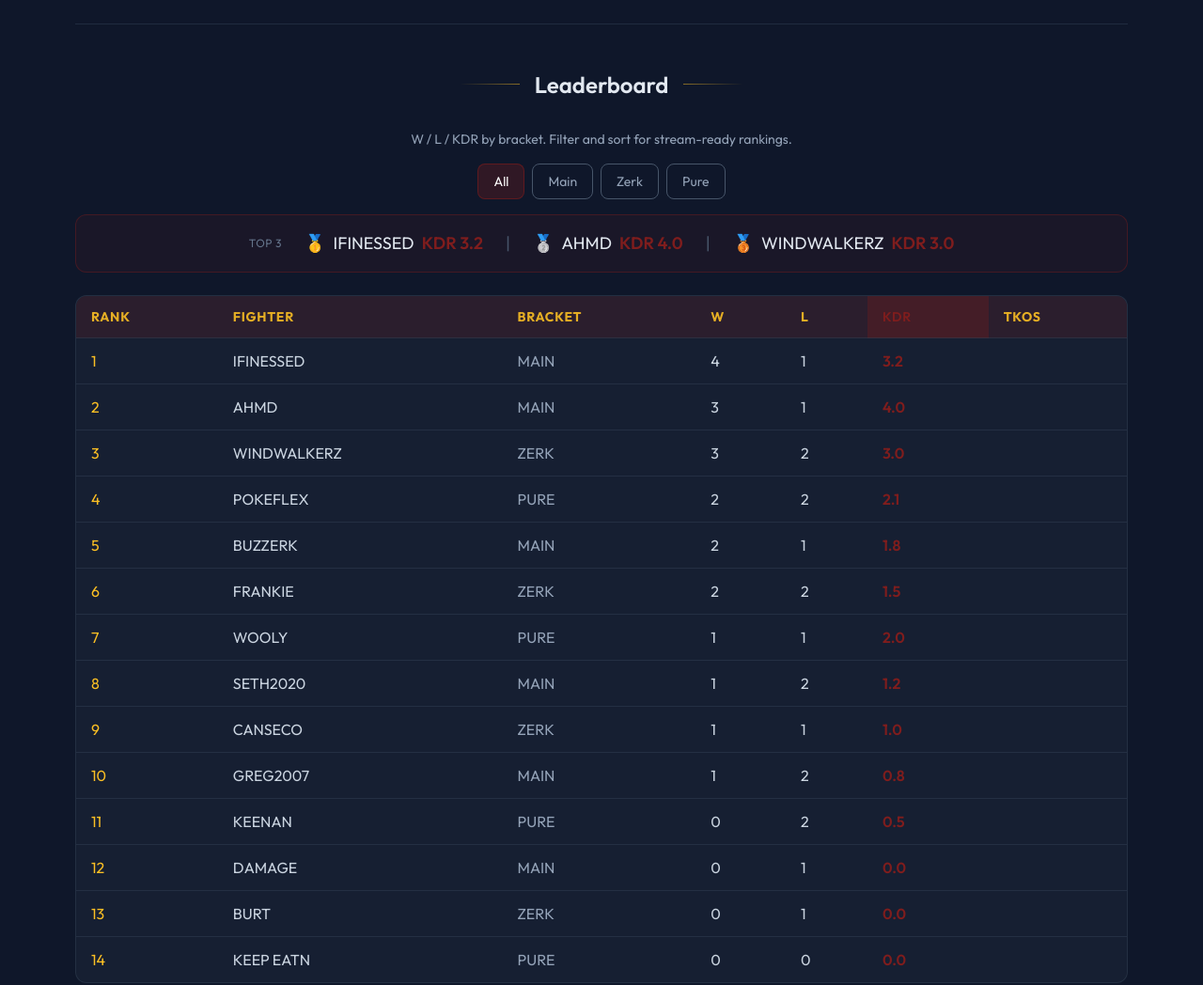
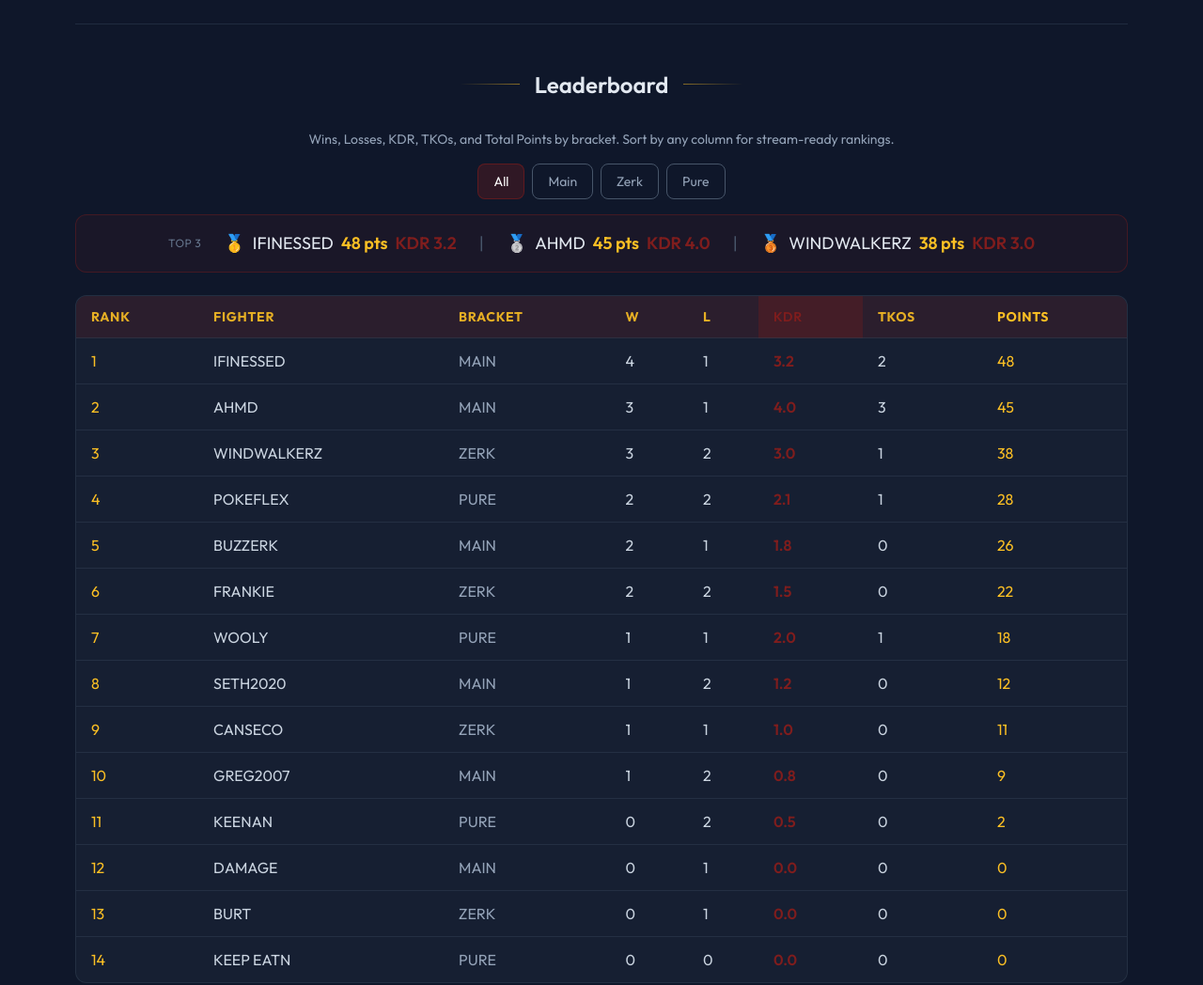
Before and after one commit to PersistenceOS/nhfc-pages-test, a plain HTML site: page index.html in a window 1280 px wide. Shown: the part 2040-3088 px from the top of the page at 94% size. Drawn offline with nearby package versions, Linux system fonts and the light colour scheme.

Commit message:
Leaderboard: add Total Points column and sort; FAQ: point system and rankings by points or performance
Made-with: Cursor

```diff
--- a/index.html
+++ b/index.html
@@ -259,7 +259,7 @@
       <div class="section-head">
         <h2 class="text-xl sm:text-2xl font-semibold text-slate-200">Leaderboard</h2>
       </div>
-      <p class="text-slate-400 text-sm mb-4 max-w-2xl mx-auto text-center">W / L / KDR by bracket. Filter and sort for stream-ready rankings.</p>
+      <p class="text-slate-400 text-sm mb-4 max-w-2xl mx-auto text-center">Wins, Losses, KDR, TKOs, and Total Points by bracket. Sort by any column for stream-ready rankings.</p>
       <div id="leaderboard-filters" class="flex flex-wrap justify-center gap-2 mb-4">
         <button type="button" class="leaderboard-filter px-4 py-2 rounded-lg text-sm font-medium border transition-colors bg-blood/30 border-blood/60 text-white" data-bracket="">All</button>
         <button type="button" class="leaderboard-filter px-4 py-2 rounded-lg text-sm font-medium border border-slate-600 text-slate-400 hover:border-accent/50 hover:text-accent" data-bracket="MAIN">Main</button>
@@ -278,6 +278,7 @@
               <th class="px-3 sm:px-4 py-3 cursor-pointer hover:bg-blood/30" data-sort="losses">L</th>
               <th class="px-3 sm:px-4 py-3 cursor-pointer hover:bg-blood/30 bg-blood/30 text-blood font-semibold" data-sort="kdr">KDR</th>
               <th class="px-3 sm:px-4 py-3 cursor-pointer hover:bg-blood/30" data-sort="tkos">TKOs</th>
+              <th class="px-3 sm:px-4 py-3 cursor-pointer hover:bg-blood/30 text-accent" data-sort="points">Points</th>
             </tr>
           </thead>
           <tbody id="leaderboard-body" class="text-slate-300"></tbody>
@@ -293,15 +294,16 @@
 
       <div class="max-w-3xl mx-auto space-y-10">
         <div class="rounded-xl border border-slate-700/50 bg-surfaceLight/50 p-6">
-          <h3 class="text-blood font-semibold text-lg mb-3">How rankings work (no points)</h3>
-          <p class="text-slate-300 text-sm mb-4">NHFC does not use a points system. Fighters are ranked by raw stats:</p>
+          <h3 class="text-blood font-semibold text-lg mb-3">Point system & rankings</h3>
+          <p class="text-slate-300 text-sm mb-4">The leaderboard tracks performance and <strong class="text-accent">Total Points</strong>. Rankings can be based on points or on performance stats:</p>
           <ul class="text-slate-400 text-sm space-y-2 list-disc list-inside">
+            <li><strong class="text-slate-300">Total Points</strong> — Combined score from wins, performance, and events (used for overall rank).</li>
             <li><strong class="text-slate-300">W</strong> — Tournament wins (matches won).</li>
             <li><strong class="text-slate-300">L</strong> — Losses (matches lost).</li>
             <li><strong class="text-blood font-medium">KDR</strong> — Kill/Death ratio (kills ÷ deaths). Higher is better.</li>
-            <li><strong class="text-slate-300">TKOs</strong> — Technical knockouts (if tracked).</li>
+            <li><strong class="text-slate-300">TKOs</strong> — Technical knockouts.</li>
           </ul>
-          <p class="text-slate-400 text-sm mt-3">Use the leaderboard filters (All, Main, Zerk, Pure) to see rankings by bracket. Click column headers to sort by W, L, or KDR.</p>
+          <p class="text-slate-400 text-sm mt-3">Use the leaderboard filters (All, Main, Zerk, Pure) to see rankings by bracket. Click column headers to sort by Points, W, L, KDR, or TKOs.</p>
         </div>
 
         <div class="rounded-xl border border-slate-700/50 bg-surfaceLight/50 p-6">
@@ -618,7 +620,7 @@
 
       var leaderboardRaw = [];
       var leaderboardFilter = '';
-      var leaderboardSortKey = 'wins';
+      var leaderboardSortKey = 'points';
 
       function getFiltered() {
         if (!leaderboardFilter) return leaderboardRaw.slice();
@@ -627,7 +629,8 @@
 
       function sortEntries(list, key) {
         var arr = list.slice();
-        if (key === 'rank' || key === 'wins') arr.sort(function (a, b) { return (b.wins || 0) - (a.wins || 0); });
+        if (key === 'rank' || key === 'points') arr.sort(function (a, b) { return (b.points || 0) - (a.points || 0); });
+        else if (key === 'wins') arr.sort(function (a, b) { return (b.wins || 0) - (a.wins || 0); });
         else if (key === 'name') arr.sort(function (a, b) { return (a.name || '').localeCompare(b.name || ''); });
         else if (key === 'losses') arr.sort(function (a, b) { return (b.losses || 0) - (a.losses || 0); });
         else if (key === 'kdr') arr.sort(function (a, b) { return (parseFloat(b.kdr) || 0) - (parseFloat(a.kdr) || 0); });
@@ -643,6 +646,7 @@
           tbody.innerHTML = sorted.length ? sorted.map(function (e, i) {
             var bracket = (e.bracket || '').toUpperCase() || '—';
             var kdrVal = e.kdr != null && e.kdr !== '' ? escapeHtml(String(e.kdr)) : '—';
+            var pts = e.points != null ? e.points : '';
             return '<tr class="border-t border-slate-700/50 hover:bg-slate-700/20">' +
               '<td class="px-3 sm:px-4 py-3 text-accent font-medium">' + (i + 1) + '</td>' +
               '<td class="px-3 sm:px-4 py-3 font-medium">' + escapeHtml(e.name || '') + '</td>' +
@@ -650,14 +654,15 @@
               '<td class="px-3 sm:px-4 py-3">' + escapeHtml(String(e.wins != null ? e.wins : '')) + '</td>' +
               '<td class="px-3 sm:px-4 py-3">' + escapeHtml(String(e.losses != null ? e.losses : '')) + '</td>' +
               '<td class="px-3 sm:px-4 py-3 text-blood font-semibold">' + kdrVal + '</td>' +
-              '<td class="px-3 sm:px-4 py-3">' + escapeHtml(String(e.tkos != null ? e.tkos : '')) + '</td></tr>';
-          }).join('') : '<tr><td colspan="7" class="px-4 py-8 text-center text-slate-500">No fighters in this bracket.</td></tr>';
+              '<td class="px-3 sm:px-4 py-3">' + escapeHtml(String(e.tkos != null ? e.tkos : '')) + '</td>' +
+              '<td class="px-3 sm:px-4 py-3 text-accent font-medium">' + escapeHtml(String(pts)) + '</td></tr>';
+          }).join('') : '<tr><td colspan="8" class="px-4 py-8 text-center text-slate-500">No fighters in this bracket.</td></tr>';
         }
         if (spotlight && sorted.length) {
           var top3 = sorted.slice(0, 3);
           spotlight.innerHTML = '<span class="text-slate-500 uppercase text-xs tracking-wider">Top 3</span>' + top3.map(function (e, i) {
             var medals = ['🥇', '🥈', '🥉'];
-            return '<span class="inline-flex items-center gap-2"><span class="text-accent">' + medals[i] + '</span> <span class="font-medium text-slate-200">' + escapeHtml(e.name || '') + '</span> <span class="text-blood font-semibold">KDR ' + escapeHtml(String(e.kdr != null ? e.kdr : '0')) + '</span></span>';
+            return '<span class="inline-flex items-center gap-2"><span class="text-accent">' + medals[i] + '</span> <span class="font-medium text-slate-200">' + escapeHtml(e.name || '') + '</span> <span class="text-accent font-semibold">' + (e.points != null ? e.points : '0') + ' pts</span> <span class="text-blood font-semibold">KDR ' + escapeHtml(String(e.kdr != null ? e.kdr : '0')) + '</span></span>';
           }).join('<span class="text-slate-600">|</span>');
           spotlight.style.display = 'flex';
         } else if (spotlight) {
--- a/leaderboard.json
+++ b/leaderboard.json
@@ -1,18 +1,18 @@
 {
   "entries": [
-    { "name": "IFINESSED", "bracket": "MAIN", "wins": 4, "losses": 1, "kdr": "3.2", "skill_level": 8 },
-    { "name": "AHMD", "bracket": "MAIN", "wins": 3, "losses": 1, "kdr": "4.0", "skill_level": 9 },
-    { "name": "WINDWALKERZ", "bracket": "ZERK", "wins": 3, "losses": 2, "kdr": "3.0", "skill_level": 7 },
-    { "name": "POKEFLEX", "bracket": "PURE", "wins": 2, "losses": 2, "kdr": "2.1", "skill_level": 6 },
-    { "name": "BUZZERK", "bracket": "MAIN", "wins": 2, "losses": 1, "kdr": "1.8", "skill_level": 5 },
-    { "name": "FRANKIE", "bracket": "ZERK", "wins": 2, "losses": 2, "kdr": "1.5", "skill_level": 6 },
-    { "name": "WOOLY", "bracket": "PURE", "wins": 1, "losses": 1, "kdr": "2.0", "skill_level": 5 },
-    { "name": "SETH2020", "bracket": "MAIN", "wins": 1, "losses": 2, "kdr": "1.2", "skill_level": 4 },
-    { "name": "CANSECO", "bracket": "ZERK", "wins": 1, "losses": 1, "kdr": "1.0", "skill_level": 5 },
-    { "name": "GREG2007", "bracket": "MAIN", "wins": 1, "losses": 2, "kdr": "0.8", "skill_level": 4 },
-    { "name": "KEENAN", "bracket": "PURE", "wins": 0, "losses": 2, "kdr": "0.5", "skill_level": null },
-    { "name": "DAMAGE", "bracket": "MAIN", "wins": 0, "losses": 1, "kdr": "0.0", "skill_level": 3 },
-    { "name": "BURT", "bracket": "ZERK", "wins": 0, "losses": 1, "kdr": "0.0", "skill_level": 2 },
-    { "name": "KEEP EATN", "bracket": "PURE", "wins": 0, "losses": 0, "kdr": "0.0", "skill_level": 2 }
+    { "name": "IFINESSED", "bracket": "MAIN", "wins": 4, "losses": 1, "kdr": "3.2", "tkos": 2, "points": 48, "skill_level": 8 },
+    { "name": "AHMD", "bracket": "MAIN", "wins": 3, "losses": 1, "kdr": "4.0", "tkos": 3, "points": 45, "skill_level": 9 },
+    { "name": "WINDWALKERZ", "bracket": "ZERK", "wins": 3, "losses": 2, "kdr": "3.0", "tkos": 1, "points": 38, "skill_level": 7 },
+    { "name": "POKEFLEX", "bracket": "PURE", "wins": 2, "losses": 2, "kdr": "2.1", "tkos": 1, "points": 28, "skill_level": 6 },
+    { "name": "BUZZERK", "bracket": "MAIN", "wins": 2, "losses": 1, "kdr": "1.8", "tkos": 0, "points": 26, "skill_level": 5 },
+    { "name": "FRANKIE", "bracket": "ZERK", "wins": 2, "losses": 2, "kdr": "1.5", "tkos": 0, "points": 22, "skill_level": 6 },
+    { "name": "WOOLY", "bracket": "PURE", "wins": 1, "losses": 1, "kdr": "2.0", "tkos": 1, "points": 18, "skill_level": 5 },
+    { "name": "SETH2020", "bracket": "MAIN", "wins": 1, "losses": 2, "kdr": "1.2", "tkos": 0, "points": 12, "skill_level": 4 },
+    { "name": "CANSECO", "bracket": "ZERK", "wins": 1, "losses": 1, "kdr": "1.0", "tkos": 0, "points": 11, "skill_level": 5 },
+    { "name": "GREG2007", "bracket": "MAIN", "wins": 1, "losses": 2, "kdr": "0.8", "tkos": 0, "points": 9, "skill_level": 4 },
+    { "name": "KEENAN", "bracket": "PURE", "wins": 0, "losses": 2, "kdr": "0.5", "tkos": 0, "points": 2, "skill_level": null },
+    { "name": "DAMAGE", "bracket": "MAIN", "wins": 0, "losses": 1, "kdr": "0.0", "tkos": 0, "points": 0, "skill_level": 3 },
+    { "name": "BURT", "bracket": "ZERK", "wins": 0, "losses": 1, "kdr": "0.0", "tkos": 0, "points": 0, "skill_level": 2 },
+    { "name": "KEEP EATN", "bracket": "PURE", "wins": 0, "losses": 0, "kdr": "0.0", "tkos": 0, "points": 0, "skill_level": 2 }
   ]
 }
```
Also changed, not shown: 1 other file.
